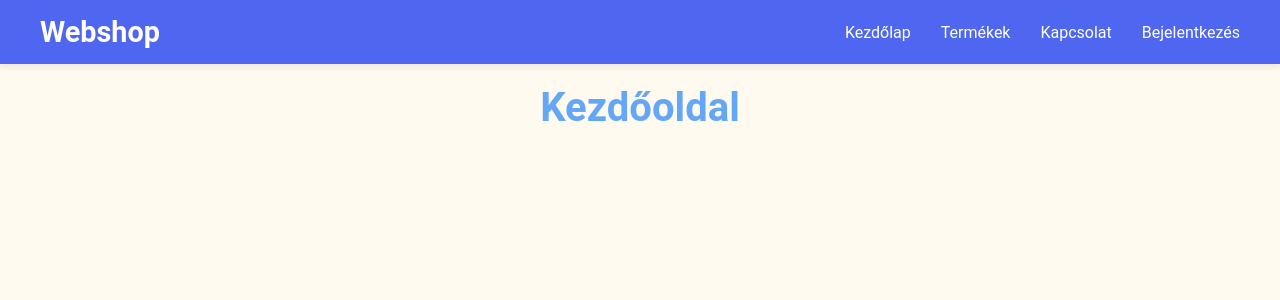
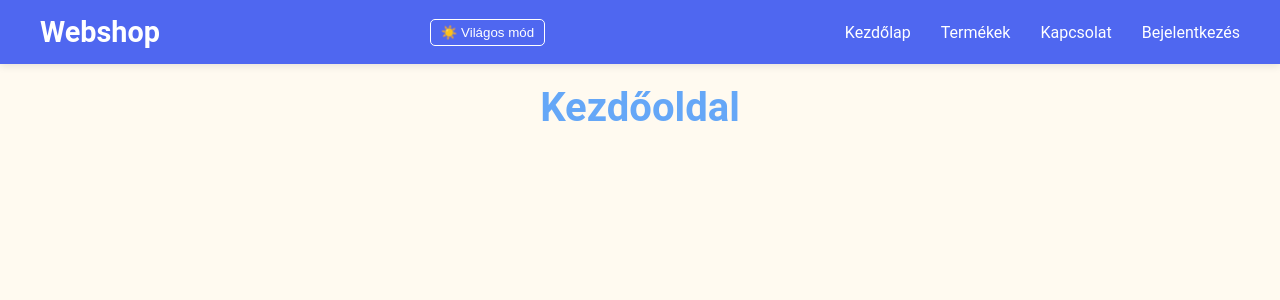
Before and after one commit to Moha0170/vizsgaremek2025, a React (Vite) app in the folder frontend/: page / in a window 1280 px wide. Shown: the top 300 px of the page. Built offline with nearby package versions, Linux system fonts and the light colour scheme.

Commit message:
Sötét mód és kosár fix 3

```diff
--- a/frontend/src/App.tsx
+++ b/frontend/src/App.tsx
@@ -7,7 +7,6 @@ import Register from "./components/Register";
 import Admin from "./components/Admin";
 import Kezdooldal from "./components/kezdooldal";
 import Cart from "./components/Cart";
-
 
 import "./index.css";
 
--- a/frontend/src/components/Cart.tsx
+++ b/frontend/src/components/Cart.tsx
@@ -13,7 +13,6 @@ const Cart = () => {
   const [cartItems, setCartItems] = useState<CartItem[]>([]);
   const [userId, setUserId] = useState<string | null>(null);
 
-  // Bejelentkezett felhasználó azonosítása
   useEffect(() => {
     const storedUserId = localStorage.getItem("userId");
     if (storedUserId) {
@@ -22,17 +21,16 @@ const Cart = () => {
     }
   }, []);
 
-  // Kosár lekérése a szerverről
   const fetchCartItems = async (id: string) => {
     try {
       const response = await axios.get(`http://localhost:5000/cart/${id}`);
       setCartItems(response.data);
     } catch (error) {
       console.error("Hiba a kosár lekérésekor:", error);
+      setCartItems([]);
     }
   };
 
-  // Mennyiség növelése vagy csökkentése
   const updateQuantity = async (itemId: number, amount: number) => {
     if (!userId) return;
 
@@ -53,23 +51,21 @@ const Cart = () => {
     }
   };
 
-  // Termék törlése a kosárból
   const removeFromCart = async (itemId: number) => {
     if (!userId) return;
     try {
       await axios.delete(`http://localhost:5000/cart/${userId}/${itemId}`);
-      fetchCartItems(userId);
+      setCartItems((prevItems) => prevItems.filter((item) => item.termek_id !== itemId));
     } catch (error) {
       console.error("Hiba a termék eltávolításakor:", error);
     }
   };
 
-  // Kosár teljes ürítése
   const clearCart = async () => {
     if (!userId) return;
     try {
       await axios.delete(`http://localhost:5000/cart/${userId}`);
-      setCartItems([]); // Kiürítjük a frontend oldalon is
+      setCartItems([]);
     } catch (error) {
       console.error("Hiba a kosár törlésekor:", error);
     }
@@ -84,8 +80,8 @@ const Cart = () => {
           <ul className="cart-list">
             {cartItems.map((item) => (
               <li key={item.termek_id} className="cart-item">
-                <span className="product-name">{item.neve}</span>
-                <span className="product-price">{item.ar} Ft</span>
+                <span className="product-name">{item.neve || "Ismeretlen termék"}</span>
+                <span className="product-price">{item.ar ? `${item.ar} Ft` : "Ár nem elérhető"}</span>
 
                 <div className="quantity-controls">
                   <button onClick={() => updateQuantity(item.termek_id, -1)}>-</button>
--- /dev/null
+++ b/frontend/src/components/DarkModeToggle.tsx
@@ -0,0 +1,24 @@
+import { useEffect, useState } from "react";
+
+const DarkModeToggle = () => {
+  const [darkMode, setDarkMode] = useState(
+    localStorage.getItem("darkMode") === "true"
+  );
+
+  useEffect(() => {
+    if (darkMode) {
+      document.body.classList.add("dark-mode");
+    } else {
+      document.body.classList.remove("dark-mode");
+    }
+    localStorage.setItem("darkMode", String(darkMode));
+  }, [darkMode]);
+
+  return (
+    <button className="dark-mode-toggle" onClick={() => setDarkMode(!darkMode)}>
+      {darkMode ? "🌙 Sötét mód" : "☀️ Világos mód"}
+    </button>
+  );
+};
+
+export default DarkModeToggle;
--- a/frontend/src/components/Navbar.tsx
+++ b/frontend/src/components/Navbar.tsx
@@ -1,6 +1,7 @@
 import { useState, useEffect } from "react";
 import { Link, useNavigate } from "react-router-dom";
 import { FiMenu, FiX } from "react-icons/fi";
+import DarkModeToggle from "./DarkModeToggle"; // Importáljuk a sötét mód gombot
 
 function Navbar() {
   const [isOpen, setIsOpen] = useState(false);
@@ -8,6 +9,7 @@ function Navbar() {
   const [isAdmin, setIsAdmin] = useState(false);
   const [username, setUsername] = useState("");
   const [showProfileMenu, setShowProfileMenu] = useState(false);
+
   const navigate = useNavigate();
 
   useEffect(() => {
@@ -21,12 +23,9 @@ function Navbar() {
     };
 
     const intervalId = setInterval(handleStorageChange, 200);
-
     handleStorageChange();
 
-    return () => {
-      clearInterval(intervalId);
-    };
+    return () => clearInterval(intervalId);
   }, []);
 
   const handleLogout = () => {
@@ -39,11 +38,13 @@ function Navbar() {
     navigate("/");
   };
 
-
   return (
     <nav className="navbar">
       <div className="navbar-container">
         <Link to="/" className="navbar-logo">Webshop</Link>
+
+        {/* Sötét mód kapcsoló */}
+        <DarkModeToggle />
 
         <div className="menu-icon" onClick={() => setIsOpen(!isOpen)}>
           {isOpen ? <FiX className="icon" /> : <FiMenu className="icon" />}
@@ -65,28 +66,18 @@ function Navbar() {
           {isLoggedIn ? (
             <>
               <li className="nav-item">
-                <Link
-                to="/cart"
-                className="nav-links"
-                onClick={() => setIsOpen(false)}
-                >
+                <Link to="/cart" className="nav-links" onClick={() => setIsOpen(false)}>
                   Kosár
                 </Link>
               </li>
               <li className="nav-item profile-menu">
-                <div
-                className="nav-links"
-                onClick={() => setShowProfileMenu(!showProfileMenu)}
-                >
+                <div className="nav-links" onClick={() => setShowProfileMenu(!showProfileMenu)}>
                   {username} ▼
                 </div>
                 {showProfileMenu && (
                   <ul className="profile-dropdown">
                     <li>
-                  <Link
-                    to="/profile"
-                    onClick={() => setShowProfileMenu(false)}
-                  >
+                      <Link to="/profile" onClick={() => setShowProfileMenu(false)}>
                         Profil
                       </Link>
                     </li>
@@ -109,4 +100,5 @@ function Navbar() {
     </nav>
   );
 }
+
 export default Navbar;
--- a/frontend/src/index.css
+++ b/frontend/src/index.css
@@ -1,3 +1,26 @@
+.dark-mode {
+  background-color: #121212;
+  color: #ffffff;
+}
+
+.dark-mode .navbar {
+  background-color: #1e1e1e;
+}
+
+.dark-mode-toggle {
+  background: none;
+  border: 1px solid #ffffff;
+  color: #ffffff;
+  padding: 5px 10px;
+  cursor: pointer;
+  border-radius: 5px;
+}
+
+.dark-mode-toggle:hover {
+  background-color: #333;
+}
+
+
 /* Online Webshop Navbar Styles */
 body {
   margin: 0;
```
Lines whose indentation alone changed are shown as unchanged.
